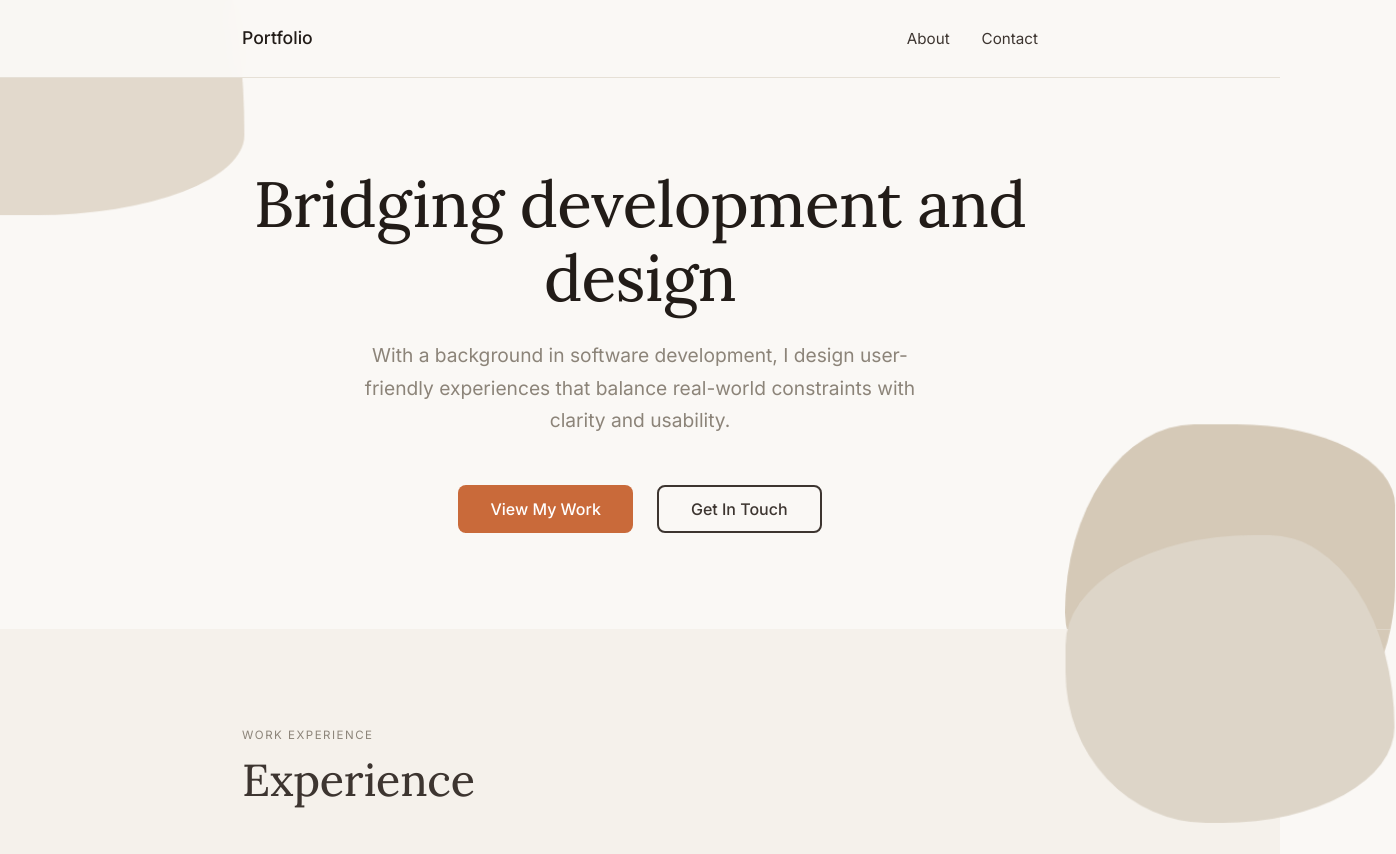
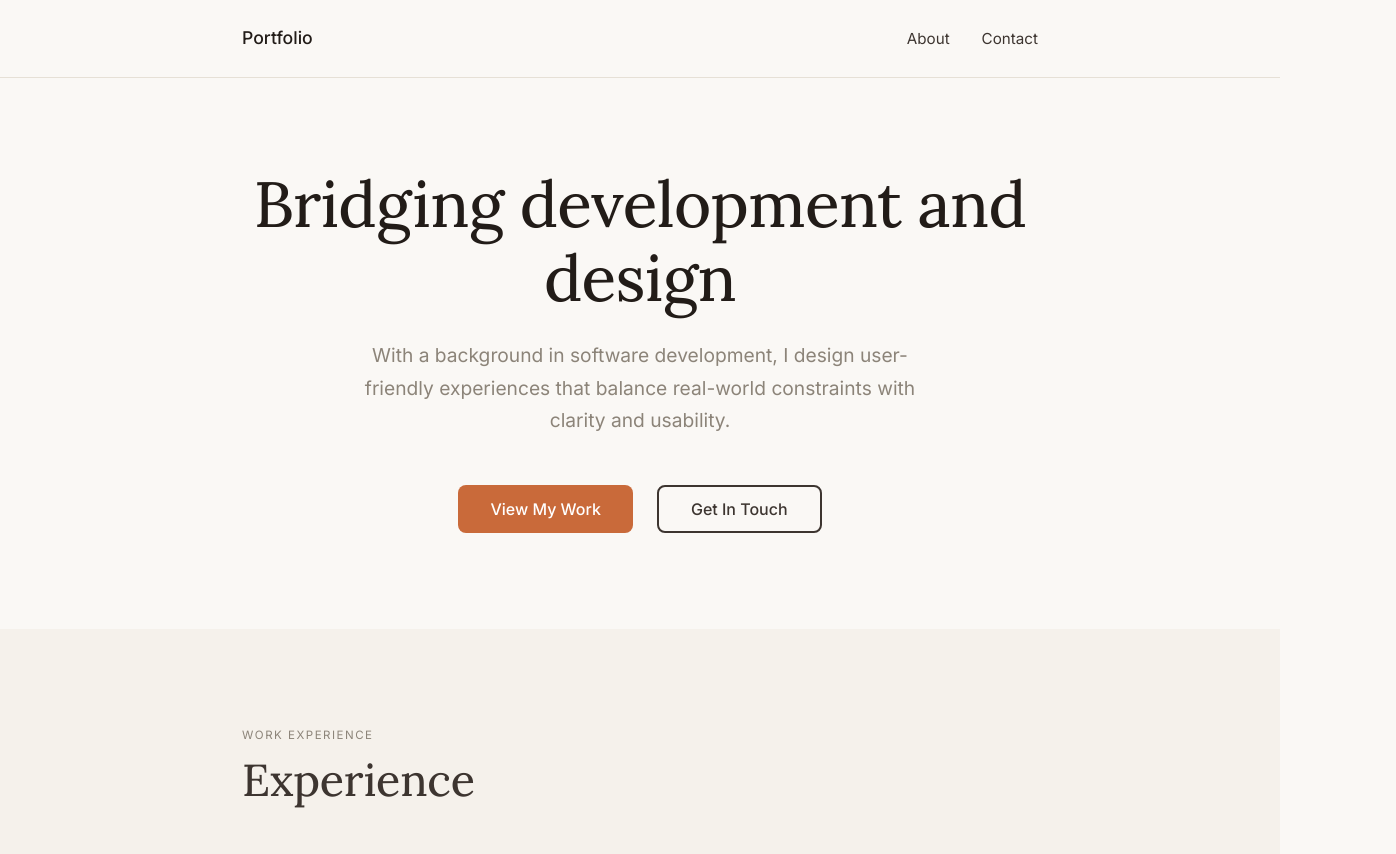
Before and after one commit to byhuixin/byhuixin.github.io, a React (Create React App) app: page / in a window 1280 px wide. Shown: the top 854 px of the page, 1396 px wide, since content can reach past the window. Built offline with nearby package versions, Linux system fonts and the light colour scheme; a web font is replaced by a local one.

Commit message:
commit 5: removed all blobs

```diff
--- a/src/components/About.tsx
+++ b/src/components/About.tsx
@@ -1,9 +1,5 @@
 export const About = (): JSX.Element => (
   <section id="about" className="section section-wrapper">
-    <div className="blob-layer" aria-hidden="true">
-      <div className="blob blob--about-1" />
-      <div className="blob blob--about-2" />
-    </div>
     <div className="container about__content">
       <div className="about">
         <div>
--- a/src/components/Contact.tsx
+++ b/src/components/Contact.tsx
@@ -1,9 +1,5 @@
 export const Contact = (): JSX.Element => (
   <section id="contact" className="section section-wrapper">
-    <div className="blob-layer" aria-hidden="true">
-      <div className="blob blob--contact-1" />
-      <div className="blob blob--contact-2" />
-    </div>
     <div className="container contact__content">
       <div className="contact-heading">
         <p className="sec-label">Contact Me</p>
@@ -19,14 +15,25 @@ export const Contact = (): JSX.Element => (
             <label className="form-label" htmlFor={id}>
               {label}
             </label>
-            <input type={type} id={id} name={id} className="form-input" required />
+            <input
+              type={type}
+              id={id}
+              name={id}
+              className="form-input"
+              required
+            />
           </div>
         ))}
         <div className="form-group">
           <label className="form-label" htmlFor="message">
             Message
           </label>
-          <textarea id="message" name="message" className="form-textarea" required />
+          <textarea
+            id="message"
+            name="message"
+            className="form-textarea"
+            required
+          />
         </div>
         <div className="contact-button-wrapper">
           <button type="submit" className="btn btn--primary">
@@ -36,9 +43,7 @@ export const Contact = (): JSX.Element => (
       </form>
       <div className="contact-copy">
         <p className="text-small">
-          Or reach out directly at{
-            " "
-          }
+          Or reach out directly at{" "}
           <a href="mailto:hello@example.com" className="contact-link">
             hello@example.com
           </a>
--- a/src/components/Experience.tsx
+++ b/src/components/Experience.tsx
@@ -38,9 +38,6 @@ export const Experience = (): JSX.Element => {
 
   return (
     <section id="experience" className="section section--alt section-wrapper">
-      <div className="blob-layer" aria-hidden="true">
-        <div className="blob blob--exp-1" />
-      </div>
       <div className="container section-content">
         <p className="sec-label">Work Experience</p>
         <h2>Experience</h2>
--- a/src/components/Hero.tsx
+++ b/src/components/Hero.tsx
@@ -5,11 +5,6 @@ export const Hero = (): JSX.Element => {
 
   return (
     <section id="home" className="hero section-wrapper">
-      <div className="blob-layer" aria-hidden="true">
-        <div className="blob blob--hero-1" />
-        <div className="blob blob--hero-2" />
-      </div>
-
       <div className="container hero__content">
         <h1>Bridging development and design</h1>
         <p className="hero__description">
--- a/src/components/PortfolioPreview.tsx
+++ b/src/components/PortfolioPreview.tsx
@@ -12,10 +12,6 @@ export const PortfolioPreview = (): JSX.Element | null => {
 
   return (
     <section id="portfolio" className="section section--alt section-wrapper">
-      <div className="blob-layer" aria-hidden="true">
-        <div className="blob blob--portfolio-1" />
-      </div>
-
       <div className="container" style={{ position: "relative", zIndex: 1 }}>
         <p className="sec-label">Featured Work</p>
         <h2>Case Studies</h2>
--- a/src/index.css
+++ b/src/index.css
@@ -126,121 +126,6 @@ p {
   pointer-events: none;
   z-index: 0;
   overflow: visible;
-}
-
-.blob {
-  position: absolute;
-  pointer-events: none;
-  opacity: 0;
-  transition: opacity 1s ease;
-  will-change: border-radius, transform;
-}
-.blob.blob--visible { opacity: 1; }
-
-/* ── Hero 1 — top-left ── */
-.blob--hero-1 {
-  width: 380px; height: 330px;
-  background-color: #E2D9CC;
-  top: -110px; left: -130px;
-  border-radius: 78% 22% 68% 32% / 60% 90% 30% 40%;
-  animation: wiggle1 13s ease-in-out infinite;
-}
-
-/* ── Hero 2 — bottom-right ── */
-.blob--hero-2 {
-  width: 320px; height: 300px;
-  background-color: #D5C9B7;
-  bottom: -100px; right: -110px;
-  border-radius: 45% 55% 35% 65% / 70% 30% 55% 45%;
-  animation: wiggle2 16s ease-in-out infinite;
-}
-
-/* ── Contact 1 — top-right ── */
-.blob--contact-1 {
-  width: 340px; height: 300px;
-  background-color: #D5C9B7;
-  top: -100px; right: -120px;
-  border-radius: 65% 35% 45% 55% / 35% 70% 40% 55%;
-  animation: wiggle1 11s ease-in-out infinite;
-}
-
-/* ── Contact 2 — bottom-left ── */
-.blob--contact-2 {
-  width: 300px; height: 360px;
-  background-color: #C6CAD8;
-  bottom: -120px; left: -120px;
-  border-radius: 50% 50% 70% 30% / 60% 35% 65% 40%;
-  animation: wiggle2 18s ease-in-out infinite;
-}
-
-/* ── Portfolio preview / exp — top-right ── */
-.blob--portfolio-1,
-.blob--exp-1 {
-  width: 320px; height: 280px;
-  background-color: #DDD5C8;
-  top: -90px; right: -110px;
-  border-radius: 60% 40% 55% 45% / 40% 70% 35% 55%;
-  animation: wiggle3 14s ease-in-out infinite;
-}
-
-/* ── About 1 — top-left ── */
-.blob--about-1 {
-  width: 340px; height: 300px;
-  background-color: #E2D9CC;
-  top: -100px; left: -120px;
-  border-radius: 65% 35% 45% 55% / 70% 30% 60% 40%;
-  animation: wiggle2 12s ease-in-out infinite;
-}
-
-/* ── About 2 — bottom-right ── */
-.blob--about-2 {
-  width: 280px; height: 330px;
-  background-color: #CDD0DA;
-  bottom: -110px; right: -100px;
-  border-radius: 60% 40% 55% 45% / 45% 70% 30% 55%;
-  animation: wiggle1 17s ease-in-out infinite;
-}
-
-/* ─────────────────────────────────────────────
-   WIGGLE KEYFRAMES
-   Only border-radius morphs and a subtle scale.
-   No translate — blobs stay pinned to their corner.
-───────────────────────────────────────────── */
-@keyframes wiggle1 {
-  0%   { transform: scale(1); }
-  25%  { transform: scale(1.04); }
-  50%  { transform: scale(0.97); }
-  75%  { transform: scale(1.02); }
-  100% { transform: scale(1); }
-}
-@keyframes wiggle2 {
-  0%   { transform: scale(1); }
-  30%  { transform: scale(1.05); }
-  60%  { transform: scale(0.96); }
-  100% { transform: scale(1); }
-}
-@keyframes wiggle3 {
-  0%   { transform: scale(1); }
-  35%  { transform: scale(1.04); }
-  70%  { transform: scale(0.97); }
-  100% { transform: scale(1); }
-}
-
-/* All direct content children float above blobs */
-.section-content,
-.hero__content,
-.about__content,
-.contact__content,
-.page-hero__content,
-.cs-detail-hero__content {
-  position: relative;
-  z-index: 1;
-}
-/* Also ensure any direct .container inside a section-wrapper is above blobs */
-.section-wrapper > .container,
-.section-wrapper > .section > .container {
-  position: relative;
-  z-index: 1;
 }
 
 /* ── Navigation ── */
```
